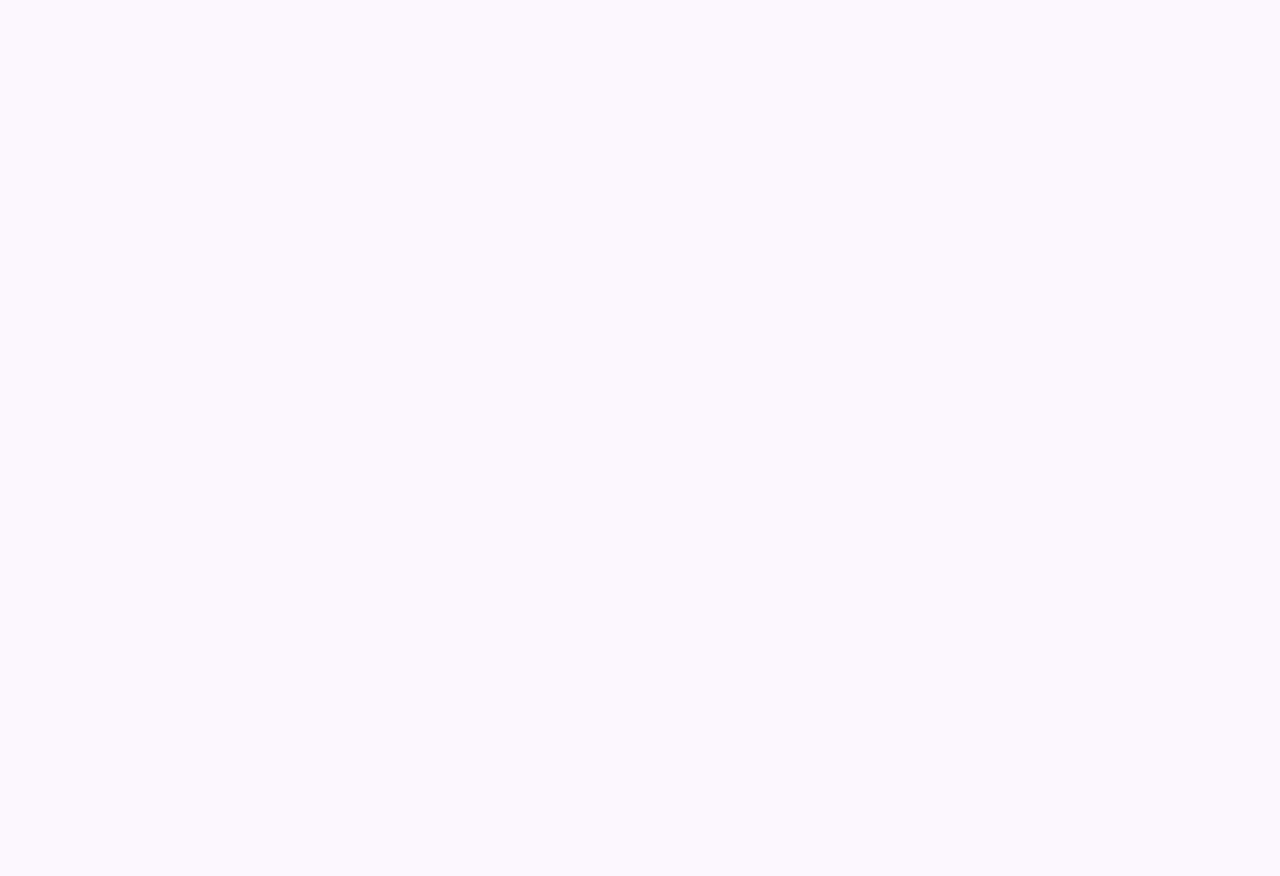
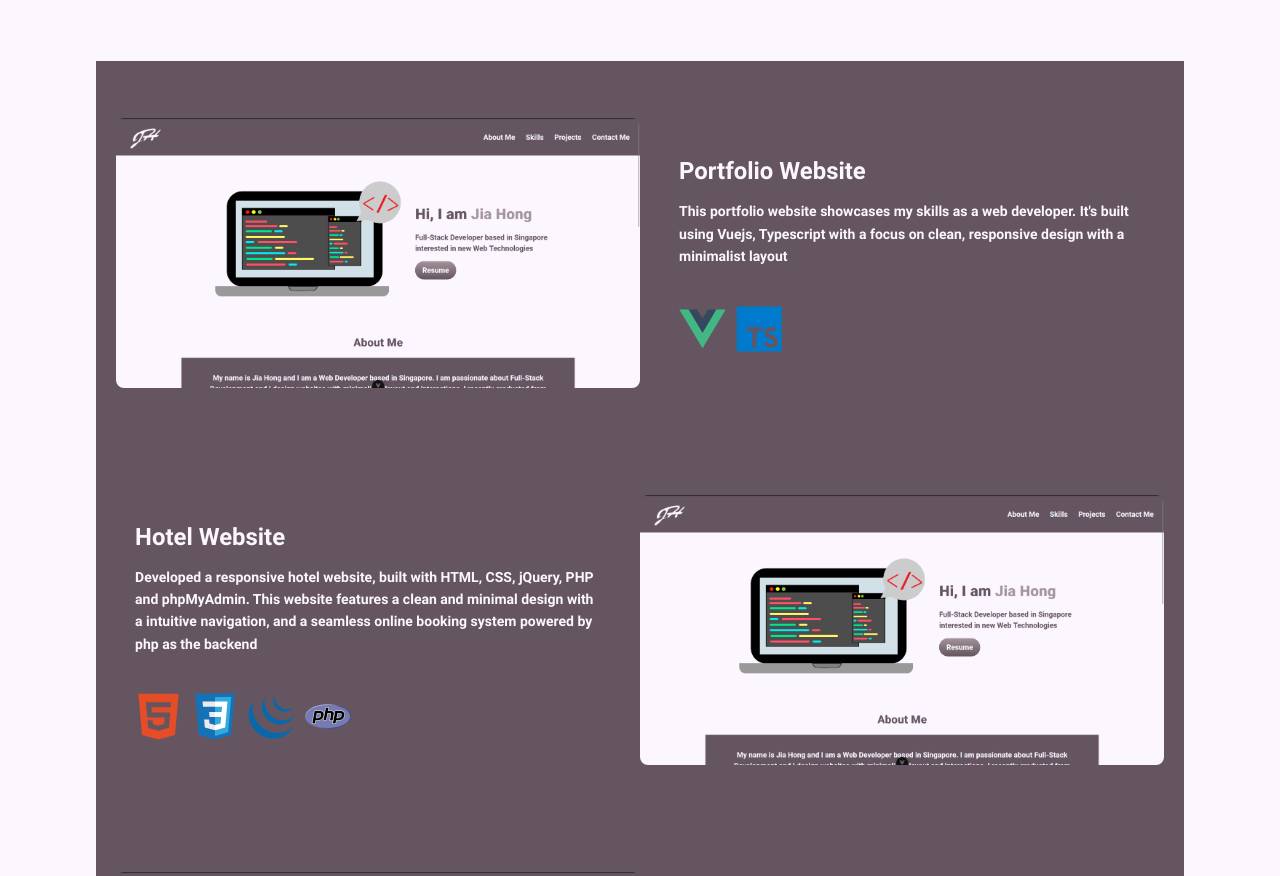
Before and after one commit to Jheng318/portfolio, a Vue app: page / in a window 1280 px wide. Shown: the part 1875-2751 px from the top of the page. Before the commit the page ends 1635 px from the top, so only its background shows below. Built offline with nearby package versions, Linux system fonts and the light colour scheme; no server answers.

Commit message:
added contact functionality

```diff
--- a/src/assets/main.css
+++ b/src/assets/main.css
@@ -23,9 +23,9 @@ body {
   overflow-x: hidden;
   max-width: 100%;
 }
+
 .main-con {
-  width: 75%;
-  border: #655560 2px solid;
+  width: 85%;
   margin-inline: auto;
 }
 
@@ -114,11 +114,15 @@ span {
 }
 .about-heading {
   color: var(--main-color);
-  padding: 1rem 0;
+  padding: 2rem 0;
+}
+.about-para-div {
+  background-color: var(--main-color);
+  color: var(--background-color);
+  padding: 2rem 0;
 }
 .about-para {
   color: var(--background-color);
-  background-color: var(--main-color);
   min-height: 200px;
   padding: 2rem 0;
 }
@@ -136,7 +140,7 @@ span {
   text-align: center;
 }
 #skills h2 {
-  padding: 1rem 0;
+  padding: 3rem 0 1rem;
 }
 #skills h3 {
   padding: 2rem 0;
@@ -173,6 +177,105 @@ span {
 .others {
   grid: unset;
 }
+.iconDiv {
+  display: flex;
+  justify-content: space-evenly;
+}
+/* General Styling */
+#projects {
+  margin-top: 50px; /* Adjust as needed */
+}
+
+#projects {
+  text-align: center;
+}
+#projects h2 {
+  color: var(--main-color);
+  text-align: center;
+  padding: 3rem 0;
+}
+.projCon {
+  display: flex;
+  background-color: var(--main-color);
+  flex-direction: column;
+  gap: 3.5rem;
+}
+
+.projItem {
+  display: flex;
+  align-items: center;
+  gap: 20px;
+  color: var(--background-color);
+  border-radius: 8px;
+  padding: 20px;
+}
+
+.projImg {
+  max-width: 50%;
+  height: auto;
+  border-radius: 8px;
+}
+.projItemText {
+  text-align: left;
+  width: 50%;
+  padding-inline: 1rem;
+}
+
+.projItemText h4 {
+  margin-bottom: 10px;
+  font-size: 1.25rem;
+}
+
+.projItemText p {
+  font-size: 14px;
+  line-height: 1.6;
+}
+.projItem1 {
+  padding-top: 3rem;
+}
+.projItem2 .projImg {
+  order: 2;
+}
+.projItem2 .projItemText {
+  order: 1;
+}
+.skillsIconsDiv {
+  display: flex;
+  gap: 10px;
+  margin-top: 2rem;
+}
+
+/* .projCon {
+  background-color: var(--main-color);
+  color: var(--background-color);
+  display: flex;
+  flex-direction: column;
+  justify-content: space-between;
+}
+#projects h2 {
+  text-align: center;
+  color: var(--main-color);
+  padding: 3rem 0;
+}
+.projImg {
+  border-radius: 1rem;
+}
+.projItemText {
+  margin: auto 0;
+}
+.projItem {
+  display: grid;
+  grid-template-columns: repeat(2, 1fr);
+  gap: 1rem;
+  border: 2px solid red;
+} */
+.flex {
+  display: flex;
+}
+.projIcons {
+  width: 10%;
+  min-width: 42px;
+}
 footer {
   background-color: var(--main-color);
   width: 100vw;
@@ -197,11 +300,36 @@ footer {
   /* #logo {
     width: 20vw;
   } */
+  .skillIcons,
+  .projIcons {
+    width: 10%;
+    min-width: 48px;
+  }
+  .projItem {
+    flex-direction: column;
+  }
+  .projImg {
+    max-width: 90%;
+  }
+  .projItemText {
+    width: 90%;
+    text-align: center;
+  }
+  .projItem2 .projImg {
+    order: 1;
+  }
+  .projItem2 .projItemText {
+    order: 2;
+  }
+  .skillsIconsDiv {
+    justify-content: center;
+    padding-bottom: 1.5rem;
+  }
+  .projIcons {
+    max-width: 5%;
+  }
 }
-.skillIcons {
-  width: 10%;
-  min-width: 48px;
-}
+
 @media screen and (max-width: 480px) {
   /* html {
     font-size: var(--font-s);
@@ -244,8 +372,34 @@ footer {
   .heroText p {
     padding: 1rem;
   }
-  .skillIcons {
+  .skillIcons,
+  .projIcons {
     width: 15%;
     min-width: 38px;
   }
+  .projItem {
+    flex-direction: column;
+  }
+  .projImg {
+    max-width: 90%;
+  }
+  .projItemText {
+    width: 90%;
+    text-align: center;
+  }
+  .projItem2 .projImg {
+    order: 1;
+  }
+  .projItem2 .projItemText {
+    order: 2;
+  }
+
+  .skillsIconsDiv {
+    justify-content: center;
+    padding-bottom: 1.5rem;
+  }
+  .projIcons {
+    max-width: 30px;
+    min-width: unset;
+  }
 }
--- a/src/components/About.vue
+++ b/src/components/About.vue
@@ -1,7 +1,7 @@
 <template>
   <section id="about">
     <h2 class="about-heading">About Me</h2>
-    <p class="about-para">
+    <p class="about-para-div">
       My name is Jia Hong and I am a Web Developer based in Singapore. I am
       passionate about Full-Stack Development and I design websites with
       minimalistic layout and interactions. I recently graduated from Nanyang
--- a/src/components/Contact.vue
+++ b/src/components/Contact.vue
@@ -1,3 +1,47 @@
 <template>
-  <section id="#contact"></section>
+  <section id="contact">
+    <form @submit.prevent="submitForm">
+      <h2>Contact Me</h2>
+      <input type="text" name="name" v-model="name" placeholder="Full Name" />
+      <input
+        type="email"
+        name="email"
+        v-model="email"
+        placeholder="Email Address"
+      />
+      <textarea
+        name="message"
+        v-model="message"
+        placeholder="Your Message"
+      ></textarea>
+      <button type="submit">Send</button>
+    </form>
+  </section>
 </template>
+<script setup lang="ts">
+import { ref } from "vue";
+const WEB3FORMS_ACCESS_KEY = import.meta.env.VITE_WEB3FORMS_ACCESS_KEY;
+const name = ref("");
+const email = ref("");
+const message = ref("");
+
+const submitForm = async () => {
+  const response = await fetch("https://api.web3forms.com/submit", {
+    method: "POST",
+    headers: {
+      "Content-Type": "application/json",
+      Accept: "application/json",
+    },
+    body: JSON.stringify({
+      access_key: WEB3FORMS_ACCESS_KEY,
+      name: name.value,
+      email: email.value,
+      message: message.value,
+    }),
+  });
+  const result = await response.json();
+  if (result.success) {
+    console.log(result);
+  }
+};
+</script>
--- a/src/components/Projects.vue
+++ b/src/components/Projects.vue
@@ -1,3 +1,82 @@
 <template>
-  <section id="#projects"></section>
+  <section id="projects">
+    <h2>Projects</h2>
+    <div class="projCon">
+      <div class="projItem1 projItem">
+        <img src="/portfolio.png" alt="portfolio website" class="projImg" />
+        <div class="projItemText">
+          <h4>Portfolio Website</h4>
+          <p>
+            This portfolio website showcases my skills as a web developer. It's
+            built using Vuejs, Typescript with a focus on clean, responsive
+            design with a minimalist layout
+          </p>
+          <div class="skillsIconsDiv">
+            <img
+              class="projIcons"
+              src="../assets/vuejs-original.svg"
+              alt="vuejs icon"
+            />
+            <img
+              class="projIcons"
+              src="../assets/typescript-plain.svg"
+              alt="typescript icon"
+            />
+          </div>
+        </div>
+      </div>
+      <div class="projItem2 projItem">
+        <img src="/portfolio.png" alt="portfolio website" class="projImg" />
+        <div class="projItemText">
+          <h4>Hotel Website</h4>
+          <p>
+            Developed a responsive hotel website, built with HTML, CSS, jQuery,
+            PHP and phpMyAdmin. This website features a clean and minimal design
+            with a intuitive navigation, and a seamless online booking system
+            powered by php as the backend
+          </p>
+          <div class="skillsIconsDiv">
+            <img
+              class="projIcons"
+              src="../assets/html5-plain.svg"
+              alt="HTML5 icon"
+            />
+            <img
+              class="projIcons"
+              src="../assets/css3-original.svg"
+              alt="CSS3 icon"
+            />
+            <img
+              class="projIcons"
+              src="../assets/jquery-original.svg"
+              alt="jQuery icon"
+            />
+            <img
+              class="projIcons"
+              src="../assets/php-original.svg"
+              alt="PHP icon"
+            />
+          </div>
+        </div>
+      </div>
+      <div class="projItem3 projItem">
+        <img src="/portfolio.png" alt="portfolio website" class="projImg" />
+        <div class="projItemText">
+          <h4>Snake Game</h4>
+          <p>
+            This snake game is zombie themed game where users (zombies) are
+            supposed to eat all of the human to earn more points. The points of
+            each player will be recorded in the leaderboard section.
+          </p>
+          <div class="skillsIconsDiv">
+            <img
+              class="projIcons"
+              src="../assets/csharp-original.svg"
+              alt="C# icon"
+            />
+          </div>
+        </div>
+      </div>
+    </div>
+  </section>
 </template>
```
Also changed, not shown: 1 other file (tests, documents, lock files or other folders).
